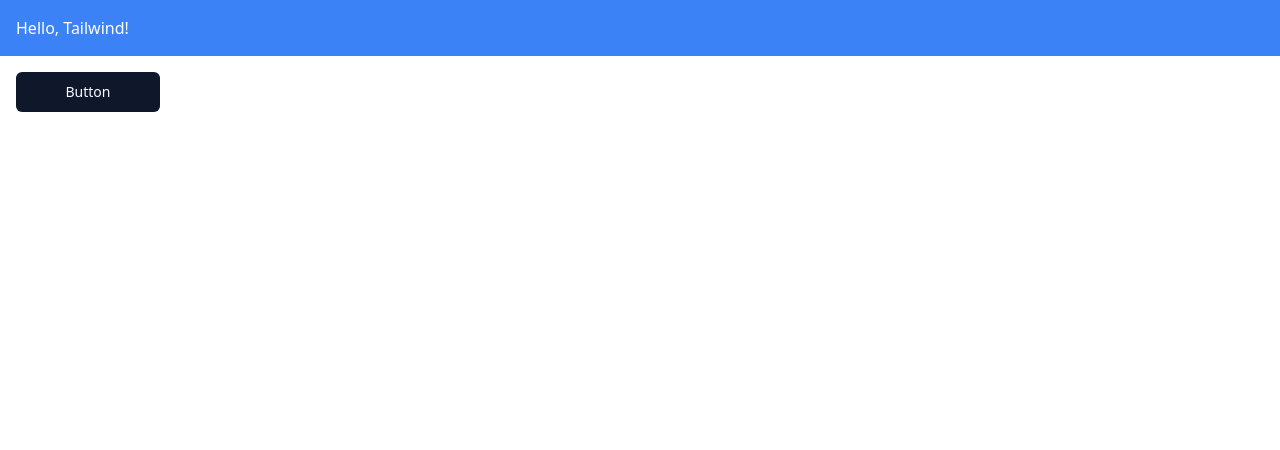
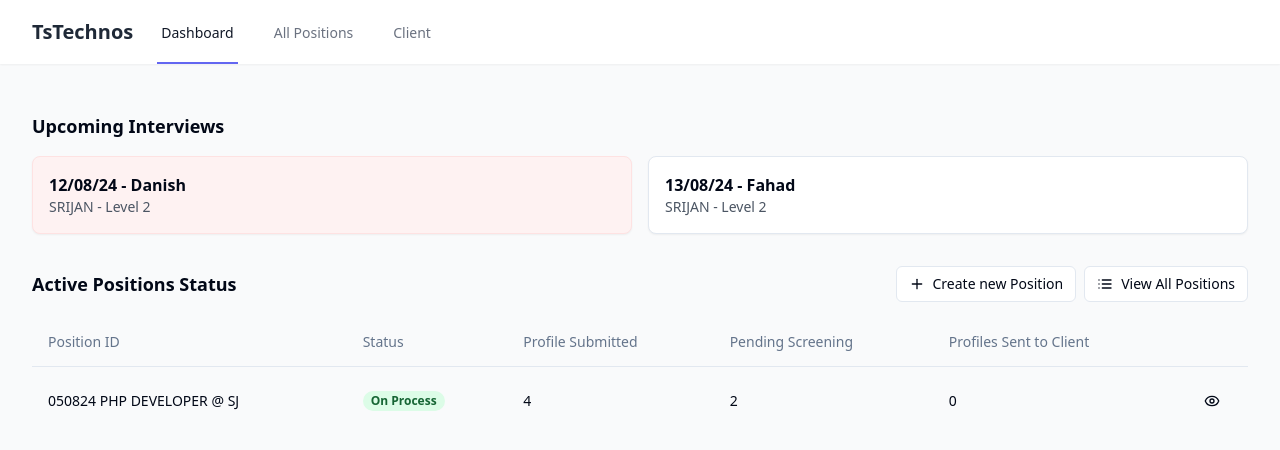
Before and after one commit to DanishCodebase/ERP-System-Client, a React (Vite) app: page /dashboard in a window 1280 px wide. Shown: the top 450 px of the page. Built offline with nearby package versions, Linux system fonts and the light colour scheme.

Commit message:
Refactor: Sales department compomets in the sales folder, installed react router.

```diff
--- a/package.json
+++ b/package.json
@@ -27,6 +27,7 @@
     "react": "^18.3.1",
     "react-day-picker": "^8.10.1",
     "react-dom": "^18.3.1",
+    "react-router-dom": "^6.26.1",
     "recharts": "^2.12.7",
     "tailwind-merge": "^2.5.2",
     "tailwindcss-animate": "^1.0.7"
--- a/src/App.jsx
+++ b/src/App.jsx
@@ -1,11 +1,15 @@
-import { Button } from "./components/ui/button";
+// src/App.jsx
+import { BrowserRouter as Router, Routes, Route } from "react-router-dom";
+import SalesAdminLanding from "./app/sales/SalesLanding/SalesAdminLanding";
 
 function App() {
   return (
-    <>
-      <div className="p-4 bg-blue-500 text-white">Hello, Tailwind!</div>
-      <Button className='m-4 w-36 active:scale-90 duration-300 transition-all'>Button</Button>
-    </>
+    <Router>
+      <Routes>
+        {/* Update the path to "*" to handle all sub-routes */}
+        <Route path="/*" element={<SalesAdminLanding />} />
+      </Routes>
+    </Router>
   );
 }
 
--- /dev/null
+++ b/src/app/sales/SalesLanding/Interviews.jsx
@@ -0,0 +1,26 @@
+// src/components/Interviews.jsx
+import React from 'react';
+import { Card, CardContent } from '@/components/ui/card';
+
+const interviewsData = [
+  { date: '12/08/24', candidate: 'Danish', level: 'SRIJAN - Level 2' },
+  { date: '13/08/24', candidate: 'Fahad', level: 'SRIJAN - Level 2' },
+];
+
+export default function Interviews() {
+  return (
+    <>
+      <h2 className="text-lg font-semibold mb-4">Upcoming Interviews</h2>
+      <div className="grid grid-cols-1 md:grid-cols-2 gap-4 mb-8">
+        {interviewsData.map(({ date, candidate, level }, index) => (
+          <Card key={index} className={index === 0 ? 'bg-red-50 border-red-100' : ''}>
+            <CardContent className="p-4">
+              <p className="font-semibold">{`${date} - ${candidate}`}</p>
+              <p className="text-sm text-gray-600">{level}</p>
+            </CardContent>
+          </Card>
+        ))}
+      </div>
+    </>
+  );
+}
--- /dev/null
+++ b/src/app/sales/SalesLanding/NavBarSales.jsx
@@ -0,0 +1,34 @@
+// src/components/Navbar.jsx
+import React from 'react';
+import { NavLink } from 'react-router-dom';
+
+export default function Navbar() {
+  return (
+    <nav className="bg-white shadow-sm">
+      <div className="max-w-7xl mx-auto px-4 sm:px-6 lg:px-8">
+        <div className="flex justify-between h-16">
+          <div className="flex">
+            <div className="flex-shrink-0 flex items-center">
+              <span className="text-xl font-bold text-gray-800">TsTechnos</span>
+            </div>
+            <div className="hidden sm:ml-6 sm:flex sm:space-x-8">
+              {['Dashboard', 'All Positions', 'Client'].map((tab) => (
+                <NavLink
+                  key={tab}
+                  to={tab.toLowerCase().replace(/\s+/g, '-')}
+                  className={({ isActive }) =>
+                    isActive
+                      ? 'border-indigo-500 text-gray-900 inline-flex items-center px-1 pt-1 border-b-2 text-sm font-medium'
+                      : 'border-transparent text-gray-500 hover:border-gray-300 hover:text-gray-700 inline-flex items-center px-1 pt-1 border-b-2 text-sm font-medium'
+                  }
+                >
+                  {tab}
+                </NavLink>
+              ))}
+            </div>
+          </div>
+        </div>
+      </div>
+    </nav>
+  );
+}
--- /dev/null
+++ b/src/app/sales/SalesLanding/Navbar.jsx
@@ -0,0 +1,75 @@
+import React, { useState } from 'react';
+import { Link } from 'react-router-dom';
+import { Menu, X } from 'lucide-react';
+
+export default function NavBar() {
+  const [isOpen, setIsOpen] = useState(false);
+
+  const toggleMenu = () => {
+    setIsOpen(!isOpen);
+  };
+
+  const menuItems = [
+    { to: '/dashboard', label: 'Dashboard' },
+    { to: '/positions', label: 'All Positions' },
+    { to: '/clients', label: 'Clients' },
+  ];
+
+  return (
+    <nav className="bg-white border-b border-gray-200 shadow-sm">
+      <div className="max-w-7xl mx-auto px-4 sm:px-6 lg:px-8">
+        <div className="flex items-center justify-between h-16">
+          <div className="flex items-center">
+            <Link to="/" className="flex-shrink-0">
+              <span className="font-bold text-lg sm:text-xl text-gray-800">Sales Department</span>
+            </Link>
+          </div>
+          <div className="hidden md:block">
+            <div className="ml-10 flex items-baseline space-x-4">
+              {menuItems.map((item) => (
+                <Link
+                  key={item.to}
+                  to={item.to}
+                  className="px-3 py-2 rounded-md text-sm font-medium text-gray-600 hover:text-gray-900 hover:bg-gray-100 transition duration-150 ease-in-out"
+                >
+                  {item.label}
+                </Link>
+              ))}
+            </div>
+          </div>
+          <div className="md:hidden">
+            <button
+              onClick={toggleMenu}
+              className="inline-flex items-center justify-center p-2 rounded-md text-gray-600 hover:text-gray-900 hover:bg-gray-100 focus:outline-none focus:ring-2 focus:ring-inset focus:ring-gray-300 transition duration-150 ease-in-out"
+              aria-expanded={isOpen}
+            >
+              <span className="sr-only">Open main menu</span>
+              {isOpen ? (
+                <X className="block h-6 w-6" aria-hidden="true" />
+              ) : (
+                <Menu className="block h-6 w-6" aria-hidden="true" />
+              )}
+            </button>
+          </div>
+        </div>
+      </div>
+
+      {isOpen && (
+        <div className="md:hidden bg-white">
+          <div className="px-2 pt-2 pb-3 space-y-1 sm:px-3">
+            {menuItems.map((item) => (
+              <Link
+                key={item.to}
+                to={item.to}
+                className="block px-3 py-2 rounded-md text-base font-medium text-gray-600 hover:text-gray-900 hover:bg-gray-100 transition duration-150 ease-in-out"
+                onClick={toggleMenu}
+              >
+                {item.label}
+              </Link>
+            ))}
+          </div>
+        </div>
+      )}
+    </nav>
+  );
+}
--- /dev/null
+++ b/src/app/sales/SalesLanding/PositionsTable.jsx
@@ -0,0 +1,67 @@
+// src/components/PositionsTable.jsx
+import React from 'react';
+import { Table, TableBody, TableCell, TableHead, TableHeader, TableRow } from '@/components/ui/table';
+import { Button } from '@/components/ui/button';
+import { Eye,Plus, List } from 'lucide-react';
+
+const positionsData = [
+  {
+    id: '050824 PHP DEVELOPER @ SJ',
+    status: 'On Process',
+    profileSubmitted: 4,
+    pendingScreening: 2,
+    profilesSent: 0,
+  },
+];
+
+export default function PositionsTable() {
+  return (
+    <>
+     <div className="flex justify-between items-center mb-4">
+            <h2 className="text-lg font-semibold">Active Positions Status</h2>
+            <div className="space-x-2">
+              <Button variant="outline" size="sm">
+                <Plus className="h-4 w-4 mr-2" />
+                Create new Position
+              </Button>
+              <Button variant="outline" size="sm">
+                <List className="h-4 w-4 mr-2" />
+                View All Positions
+              </Button>
+            </div>
+          </div>
+      <Table>
+        <TableHeader>
+          <TableRow>
+            <TableHead>Position ID</TableHead>
+            <TableHead>Status</TableHead>
+            <TableHead>Profile Submitted</TableHead>
+            <TableHead>Pending Screening</TableHead>
+            <TableHead>Profiles Sent to Client</TableHead>
+            <TableHead className="w-[50px]"></TableHead>
+          </TableRow>
+        </TableHeader>
+        <TableBody>
+          {positionsData.map((position) => (
+            <TableRow key={position.id}>
+              <TableCell className="font-medium">{position.id}</TableCell>
+              <TableCell>
+                <span className="px-2 inline-flex text-xs leading-5 font-semibold rounded-full bg-green-100 text-green-800">
+                  {position.status}
+                </span>
+              </TableCell>
+              <TableCell>{position.profileSubmitted}</TableCell>
+              <TableCell>{position.pendingScreening}</TableCell>
+              <TableCell>{position.profilesSent}</TableCell>
+              <TableCell>
+                <Button variant="ghost" size="sm">
+                  <Eye className="h-4 w-4" />
+                </Button>
+              </TableCell>
+            </TableRow>
+          ))}
+        </TableBody>
+      </Table>
+    </>
+  );
+}
--- /dev/null
+++ b/src/app/sales/SalesLanding/SalesAdminLanding.jsx
@@ -0,0 +1,37 @@
+// src/app/sales/SalesLanding/SalesAdminLanding.jsx
+import React from "react";
+import Navbar from "./NavBarSales";
+import { Routes, Route } from "react-router-dom";
+import Interviews from "./Interviews";
+import PositionsTable from "./PositionsTable";
+
+const SalesAdminLanding = () => {
+  return (
+    <div className="min-h-screen bg-gray-50">
+      <Navbar />
+      <main className="max-w-7xl mx-auto py-6 sm:px-6 lg:px-8">
+        <div className="px-4 py-6 sm:px-0">
+          <Routes>
+            <Route
+              path="/"
+              element={
+                <>
+                  <Interviews />
+                  <PositionsTable />
+                </>
+              }
+            />
+            <Route path="dashboard" element={ <>
+                  <Interviews />
+                  <PositionsTable />
+                </>} />
+            <Route path="all-positions" element={<PositionsTable />} />
+            <Route path="client" element={<div>Client Component</div>} />
+          </Routes>
+        </div>
+      </main>
+    </div>
+  );
+};
+
+export default SalesAdminLanding;
```
Also changed, not shown: 1 other file (tests, documents, lock files or other folders).
